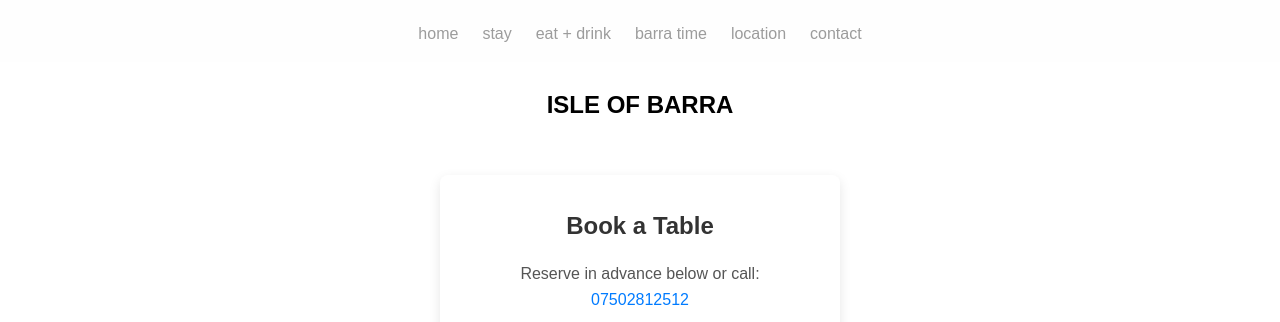
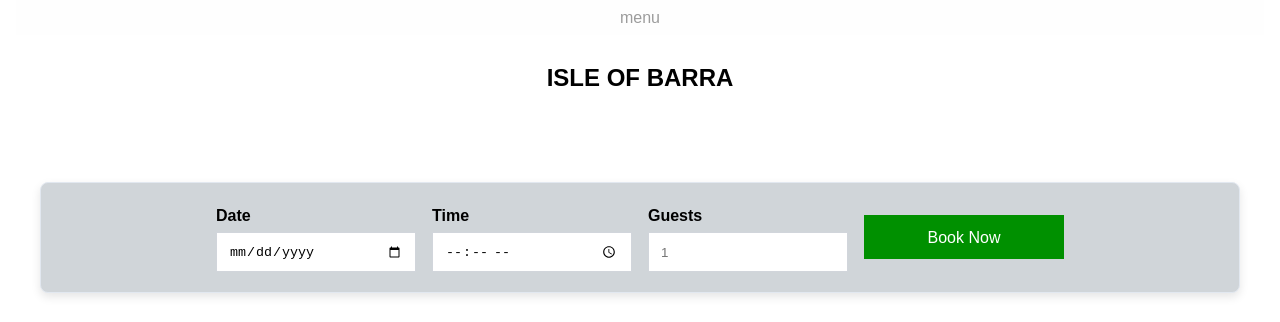
Before and after one commit to Anicaaa/barra-inn, a website: page eatdrink.html in a window 1280 px wide. Shown: the part 88-410 px from the top of the page. Drawn offline with Linux system fonts and the light colour scheme.

Commit message:
eat and drink reservation box EDITED

```diff
--- a/eatdrink.css
+++ b/eatdrink.css
@@ -105,11 +105,9 @@ html {
 }
 
 .wrapper {
-    display: flex;
-    justify-content: center;
-    align-items: center;
-    min-height: calc(100vh - 200px);
-    padding: 1rem;
+    max-width: 1200px;
+    margin: 0 auto;
+    padding-top: 30px;
 }
 
 /* ===========================
@@ -205,41 +203,63 @@ input[type="checkbox"]:checked~.menu-content {
     padding: 1rem;
 }
 
-/* Reservation widget container */
-.reservation-widget {
-    background: #fff;
-    padding: 2rem;
+/* Availability box for table reservation */
+.availability-box {
+    background-color: rgb(208, 213, 217);
+    border: 1px solid #e2e8f0;
+    box-shadow: 0 4px 10px rgba(0, 0, 0, 0.1);
     border-radius: 8px;
-    box-shadow: 0 4px 12px rgba(0, 0, 0, 0.1);
+    display: flex;
+    flex-wrap: wrap;
+    gap: 1rem;
+    padding: 20px;
     width: 100%;
-    max-width: 400px;
-    margin: auto;
+    align-items: flex-end;
+    justify-content: center;
+    margin-top: 30px;
+}
+
+/* individual fields */
+.availability-field {
+    width: 100%;
+    max-width: 200px;
+}
+
+/* labels */
+.date,
+.time,
+.guests {
+    font-weight: bold;
+    display: block;
+    margin-bottom: 4px;
+}
+
+/* inputs */
+.availability-box input,
+.availability-box select {
+    padding: 12px;
+    border: 1px solid #d1d5db;
+    width: 100%;
+    height: 40px;
+}
+
+/* button */
+.book-now-button {
+    background-color: #009000;
+    color: white;
+    padding: 14px 24px;
+    border: none;
+    font-size: 1rem;
+    cursor: pointer;
+    transition: background-color 0.3s ease;
+    width: 100%;
+    max-width: 200px;
+    height: 44px;
     text-align: center;
 }
 
-.book-table {
-    text-align: center;
-    margin-bottom: 1.5rem;
-}
-
-.book-table h2 {
-    font-size: 1.5rem;
-    color: #333;
-    margin-bottom: 1rem;
-}
-
-.book-table p {
-    font-size: 1rem;
-    color: #555;
-}
-
-.book-table a {
-    color: #007BFF;
-    text-decoration: none;
-}
-
-.book-table a:hover {
-    text-decoration: underline;
+.book-now-button:hover {
+    background-color: #71BC78;
 }
 
 /* Label and form inputs */
@@ -322,7 +342,7 @@ form button:hover {
 }
 
 /* Mobile Styles */
-@media (max-width: 768px) {
+@media (max-width: 1280px) {
     body {
         padding-left: 1rem;
         padding-right: 1rem;
@@ -359,4 +379,28 @@ form button:hover {
     .navbar .container {
         padding-bottom: 0;
     }
+    .availability-box {
+        display: flex;
+        flex-direction: row;
+        gap: 1rem;
+        align-items: center;
+        flex-wrap: wrap;
+    }
+
+    .availability-field {
+        width: 100%;
+        max-width: 200px;
+    }
+
+    .availability-box input {
+        width: 100%;
+        height: 40px;
+    }
+
+    .book-now-button {
+        width: 100%;
+        max-width: 200px;
+        height: 44px;
+        text-align: center;
+    }
 }
--- a/eatdrink.html
+++ b/eatdrink.html
@@ -38,34 +38,29 @@
 
     <!-- Reservation Box -->
     <main class="wrapper">
-    <div class="reservation-widget">
-        <div class="book-table">
-        <h2>Book a Table</h2>
-        <p>Reserve in advance below or call: <a href="tel:+441879220680">07502812512</a></p>
+    <div class="availability-box">
+
+        <!-- Date -->
+        <div class="availability-field">
+            <label class="date" for="date">Date</label>
+            <input type="date" id="date" name="date">
         </div>
-        <form action="https://yourbookinglink.com" method="GET" target="_blank">
-            <label>
-                Date:
-                <input type="date" name="date" required>
-            </label>
-            <label>
-                Time:
-                <input type="time" name="time" required>
-            </label>
-            <label>
-                Guests:
-                <select name="guests" required>
-                    <option value="1">1</option>
-                    <option value="2">2</option>
-                    <option value="3">3</option>
-                    <option value="2">4</option>
-                    <option value="3">5+</option>
-                </select>
-            </label>
-            <button type="submit">Book now</button>
-        </form>
+
+        <!-- Time -->
+        <div class="availability-field">
+            <label class="time" for="time">Time</label>
+            <input type="time" id="time" name="time">
+        </div>
+
+        <!-- Guests -->
+        <div class="availability-field">
+            <label class="guests" for="guests">Guests</label>
+            <input type="number" id="guests" name="guests" min="1" placeholder="1">
+        </div>
+
+        <!-- Button -->
+        <button class="book-now-button">Book Now</button>
     </div>
-    </main>
 
     <!-- Menu -->
     <div class="menu-container">
@@ -128,7 +123,6 @@
         </div>
     </div>
 
-    <div class="gallery-wrapper">
     <div class="columns">
         <img src="images/foodOne.jpeg" alt="Food 1">
         <img src="images/foodTwo.jpeg" alt="Food 2">
@@ -146,7 +140,7 @@
         <img src="images/yellowpudding.jpeg" alt="Food 14">
         <img src="images/fishcheese.jpeg" alt="Food 15">
     </div>
-    </div>
+    </main>
 
     <footer class="footer">
         <div class="container">
```
